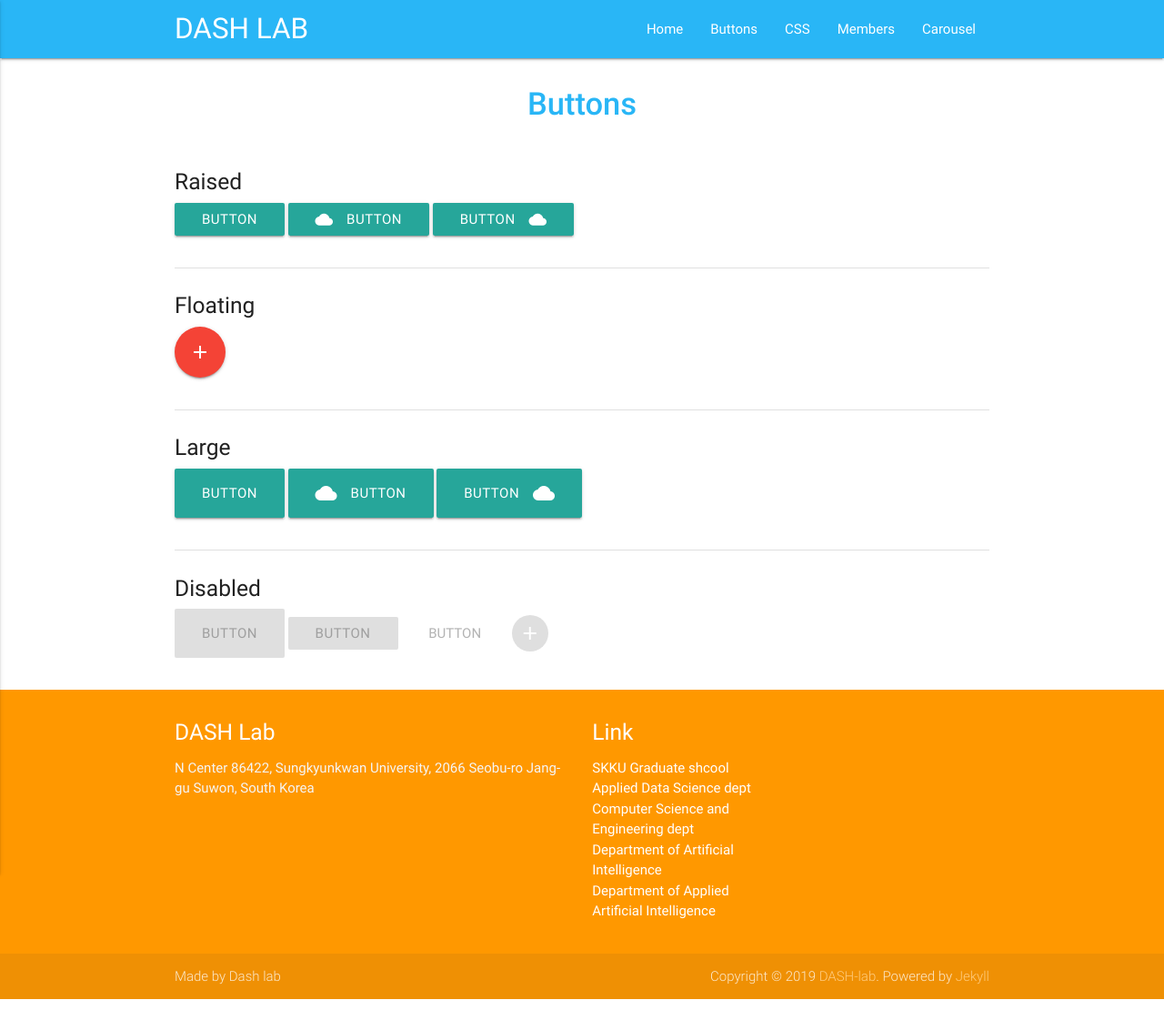
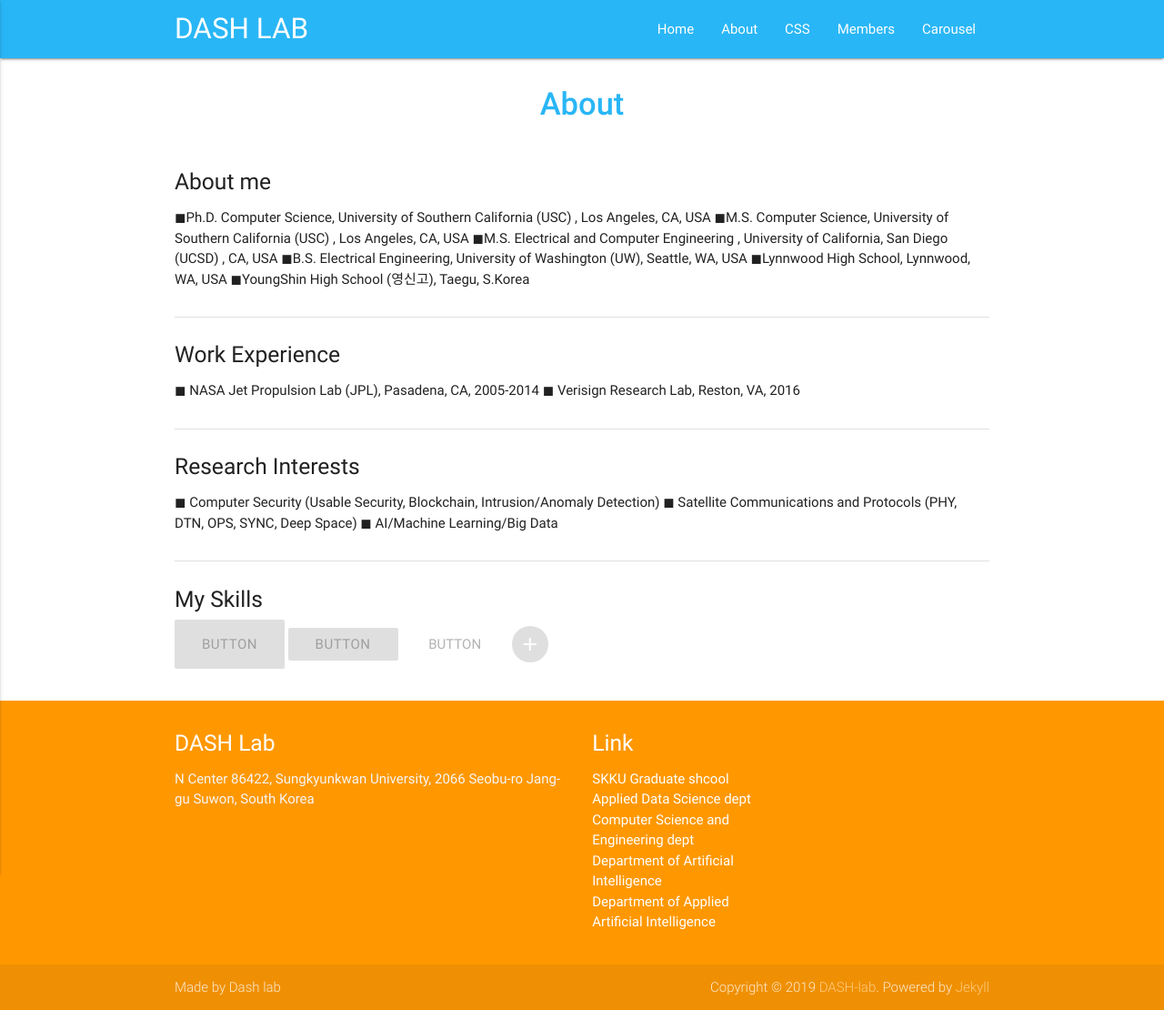
Before and after one commit to s00ne/s00ne.github.io, a Jekyll site: the page built from example1.md, in a window 1280 px wide. Shown: the whole page at 91% size. Built offline with Jekyll 4.4.1, drawn with Linux system fonts in a browser that asks for light colours.

Commit message:
Update example1.md

```diff
--- a/example1.md
+++ b/example1.md
@@ -1,47 +1,52 @@
 ---
 layout: page
-title: Buttons
-permalink: /Buttoms/
+title: About
+permalink: /About/
 ---
 
 <h1 class="page-title">{{ page.title | escape }}</h1>
 
 <div class="section">
-    <h5>Raised</h5>
+    <h5>About me</h5>
+        <p>
+         ◼Ph.D. Computer Science, University of Southern California (USC) , Los Angeles, CA, USA
 
-    <div class="row">
-          <div class="col s12">
-                <a class="waves-effect waves-light btn">button</a>
-                <a class="waves-effect waves-light btn"><i class="material-icons left">cloud</i>button</a>
-                <a class="waves-effect waves-light btn"><i class="material-icons right">cloud</i>button</a>
-          </div>
-    </div>
+         ◼M.S. Computer Science, University of Southern California (USC) , Los Angeles, CA, USA
+
+        ◼M.S. Electrical and Computer Engineering , University of California, San Diego (UCSD) , CA, USA
+
+        ◼B.S. Electrical Engineering, University of Washington (UW), Seattle, WA, USA
+
+        ◼Lynnwood High School, Lynnwood, WA, USA
+
+        ◼YoungShin High School (영신고), Taegu, S.Korea
+        </p>
+</div>
+
+<div class="divider"></div>
+<div class="section">
+    <h5>Work Experience</h5>
+        <p>
+        ◼ NASA Jet Propulsion Lab (JPL), Pasadena, CA, 2005-2014
+
+        ◼ Verisign Research Lab, Reston, VA, 2016
+        </p>
+</div>
+
+<div class="divider"></div>
+<div class="section">
+    <h5>Research Interests</h5>
+       <p>
+          ◼ Computer Security (Usable Security, Blockchain, Intrusion/Anomaly Detection)
+
+          ◼ Satellite Communications and Protocols (PHY, DTN, OPS, SYNC, Deep Space)
+
+          ◼ AI/Machine Learning/Big Data
+       </p>
 </div>
 <div class="divider"></div>
 <div class="section">
-    <h5>Floating</h5>
-
-    <div class="row">
-            <div class="col s12">
-                <a class="btn-floating btn-large waves-effect waves-light red"><i class="material-icons">add</i></a>
-            </div>
-    </div>
-</div>
-<div class="divider"></div>
-<div class="section">
-    <h5>Large</h5>
-
-    <div class="row">
-          <div class="col s12">
-                <a class="waves-effect waves-light btn-large">Button</a>
-                <a class="waves-effect waves-light btn-large"><i class="material-icons left">cloud</i>button</a>
-                <a class="waves-effect waves-light btn-large"><i class="material-icons right">cloud</i>button</a>
-          </div>
-    </div>
-</div>
-<div class="divider"></div>
-<div class="section">
-    <h5>Disabled</h5>
+    <h5>My Skills</h5>
 
     <div class="row">
         <div class="col s12">
```
